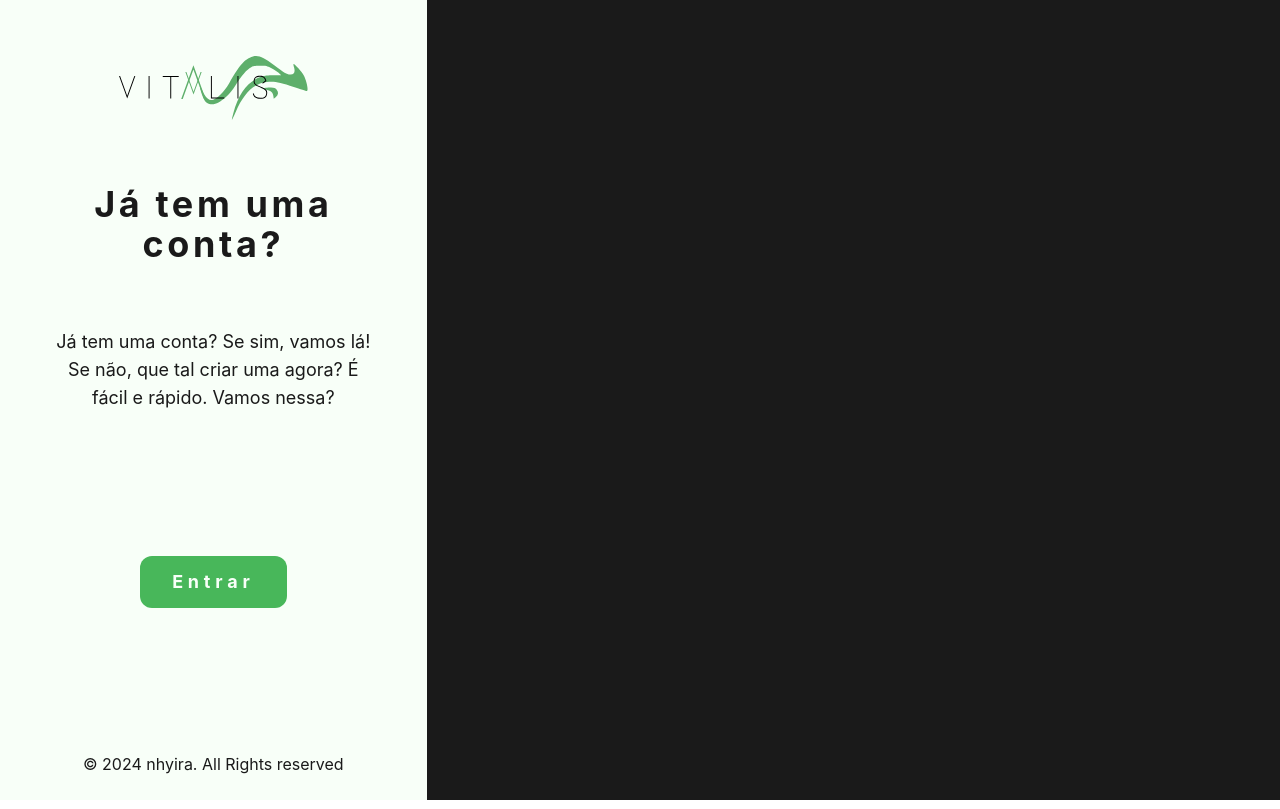
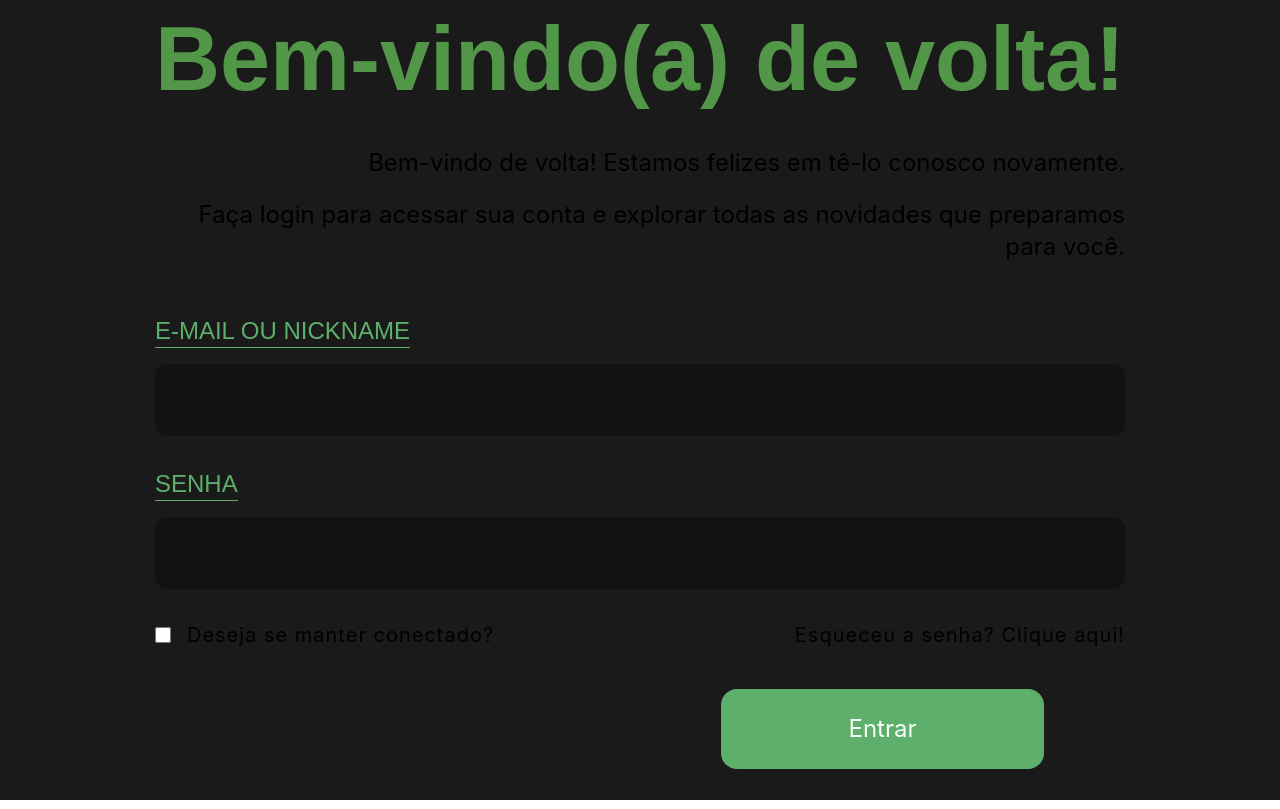
Before and after one commit to nhyira-group5/sistema-vitalis, a React (Vite) app: page / in a window 1280 px wide. Built offline with nearby package versions, Linux system fonts and the light colour scheme; what webfontloader would draw is missing.

Commit message:
feat: Concertando página de login

```diff
--- /dev/null
+++ b/src/components/Input/inputLogin.jsx
@@ -0,0 +1,13 @@
+function InputLogin(props) {
+    return (
+        <div className="flex flex-col gap-4">
+          <span className="max-w-min font-mavenPro text-2xl border-b text-[#5EAF6B]" {...props} />
+          <input
+            className="w-full px-3 w-72 py-6 bg-[#111111]/85 rounded-xl flex-1 outline-none border-0 p-0 ring-0 focus:ring-0 text-black100"
+            type="text"
+          />
+        </div>
+    )
+}
+
+export default InputLogin;
--- a/src/main.jsx
+++ b/src/main.jsx
@@ -8,7 +8,7 @@ import "./index.css"
 // import ErrorPage from "@routes/errorPage";
 // import LoginRoute  from "@routes/LoginRoute"
 
-import CadastroPage from '@pages/Cadastro/cadastroPage';
+import Login from '@pages/Login/loginPage.jsx';
 
 // import {
 //   createBrowserRouter,
@@ -42,7 +42,7 @@ WebFont.load({
 ReactDOM.createRoot(document.getElementById("root")).render(
   <React.StrictMode>
     <div className='font-inter font-normal bg-black500 m-0 min-w-80 min-h-screen'>
-    <CadastroPage />
+      <Login />
     </div>
   </React.StrictMode>
 );
--- /dev/null
+++ b/src/pages/Login/loginPage.jsx
@@ -0,0 +1,55 @@
+import InputLogin from "@components/Input/inputLogin";
+
+
+function LoginPage() {
+  return (
+    <div className="max-w-min mx-auto h-screen py-8 flex flex-col flex-1 gap-5 justify-center bg-[FF00FF} text-nowrap">
+      <h1 className="font-mavenPro font-bold text-[90px] text-center text-[#519747]">
+        Bem-vindo(a) de volta!
+      </h1>
+
+      <div className="text-2xl text-right flex flex-col gap-5">
+        <p>Bem-vindo de volta! Estamos felizes em tê-lo conosco novamente.</p>
+        <p className="text-wrap">
+          Faça login para acessar sua conta e explorar todas as novidades que
+          preparamos para você.
+        </p>
+      </div>
+
+      <div className="w-full py-8 flex flex-col gap-8 ">
+        <InputLogin>E-MAIL OU NICKNAME</InputLogin>
+        <InputLogin>SENHA</InputLogin>
+
+        <div className="flex justify-between text-xl tracking-wider">
+          <div className="flex gap-4 items-center">
+            <input
+              className="size-4 bg-black//20 rounded border-4 border-white/50"
+              type="checkbox"
+            />
+            <span>Deseja se manter conectado?</span>
+          </div>
+          <div>
+            <span>
+              Esqueceu a senha? <a href="#">Clique aqui!</a>
+            </span>
+          </div>
+        </div>
+
+        <div className="w-full pt-2 flex justify-around">
+          <div className="w-1/3">
+            <button className="w-full p-6 rounded-2xl text-black500 text-2xl border-4 ">
+              Entrar com o Google G
+            </button>
+          </div>
+          <div className="w-1/3">
+            <button className="w-full p-6 rounded-2xl bg-[#5EAF6B] text-white text-2xl">
+              Entrar
+            </button>
+          </div>
+        </div>
+      </div>
+    </div>
+  );
+}
+
+export default LoginPage;
```
Also changed, not shown: src/pages/Login/Login.jsx (deleted, +0 -8 lines).
